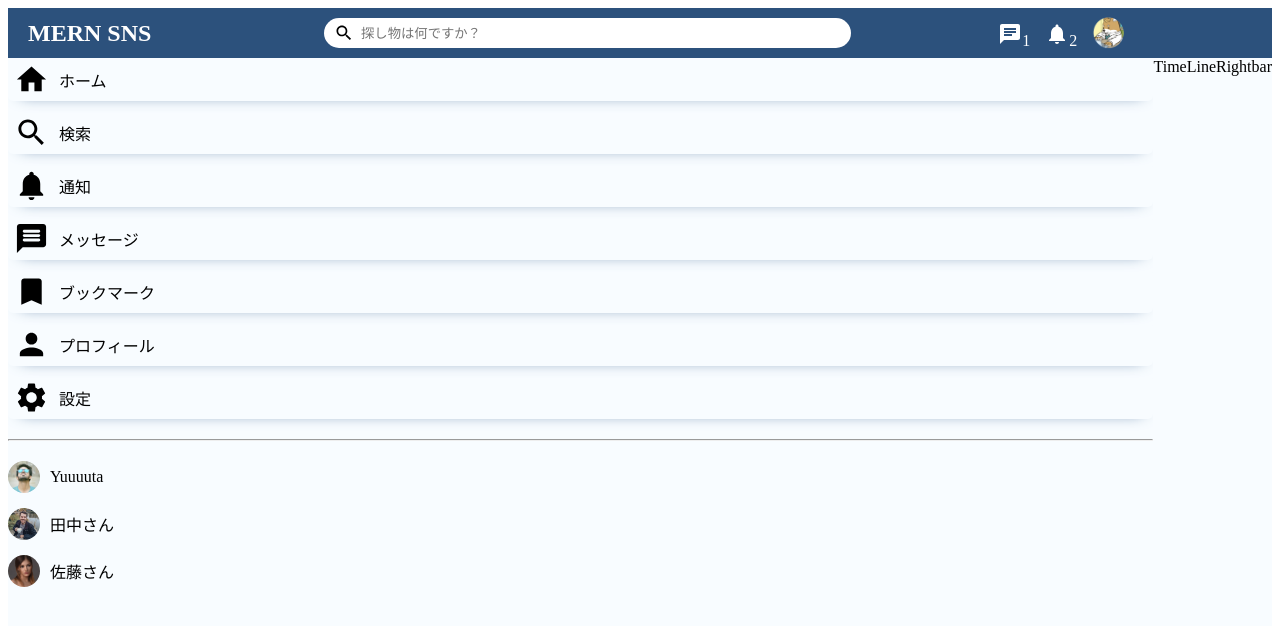
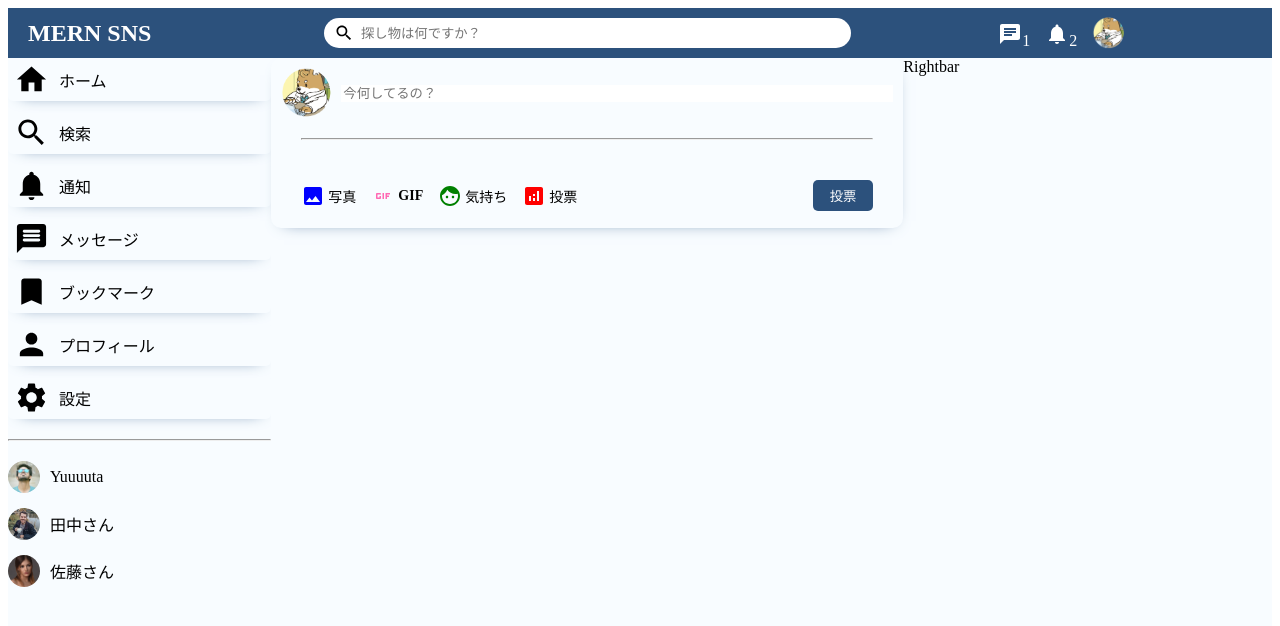
Before and after one commit to yutabee/mern_sns_frontend, a React (Create React App) app: page / in a window 1280 px wide. Shown: the top 626 px of the page. Built offline with nearby package versions, Linux system fonts and the light colour scheme.

Commit message:
mod share

```diff
--- a/src/components/rightbar/Rightbar.css
+++ b/src/components/rightbar/Rightbar.css
@@ -0,0 +1,3 @@
+.rightbar{
+    flex:3.5;
+}
--- a/src/components/rightbar/Rightbar.jsx
+++ b/src/components/rightbar/Rightbar.jsx
@@ -1,9 +1,10 @@
 import React from 'react'
+import './Rightbar.css'
 
 export const Rightbar = () => {
   return (
     <>
-         Rightbar
+         <div className="rightbar">Rightbar</div>
     </>
   );
 };
--- /dev/null
+++ b/src/components/share/Share.css
@@ -0,0 +1,73 @@
+.share{
+    width: 100%;
+    height: 170px;
+    box-shadow: 1px 5px 16px -12px #39608d;
+    border-radius: 10px;
+}
+
+.shareWrapper{
+    padding: 10px;
+}
+
+.shareTop{
+    display: flex;
+    align-items: center;
+}
+
+.shareProfileImg{
+    width:50px;
+    height: 50px;
+    border-radius: 50%;
+    object-fit: cover;
+    margin-right:10px;
+}
+
+.shareInput{        /* 黒いボーダーをなくす */
+    border:none;
+    width:100%;
+}
+
+.shareInput:focus{
+    outline: none;   /* フォーカスが当たった時の青い線を消す */
+}
+
+.shareHr{
+    margin: 20px;
+}
+
+.shareButtons{
+    display:flex;
+    align-items: center;
+    justify-content: space-between;
+}
+
+.shareOptions{
+    display: flex;
+    margin-left:20px;
+}
+
+.shareOption{
+    display: flex;  /* aicが当てられるので */
+    align-items: center;
+    margin-right: 15px;
+    cursor: pointer;
+}
+
+.shareIcon{
+    margin-right: 3px;
+}
+
+.shareOptionText{
+    font-size: 14px;
+    font-weight: 550;
+}
+
+.shareButton{
+    border: none;
+    padding: 6px 17px;
+    background-color: #2c517c;
+    border-radius: 5px;
+    color: pointer;
+    margin: 20px;
+    color: white;
+}
--- /dev/null
+++ b/src/components/share/Share.jsx
@@ -0,0 +1,40 @@
+import { Analytics, Face, Gif, Image } from '@mui/icons-material';
+import React from 'react'
+import './Share.css'
+
+export const Share = () => {
+  return (
+    <>
+          <div className="share">
+              <div className="shareWrapper">
+                  <div className="shareTop">
+                      <img src="/assets/person/1.jpeg" alt="" className='shareProfileImg' />
+                      <input type="text" className='shareInput' placeholder='今何してるの？' />
+                  </div>
+                <hr className="shareHr" />
+                  <div className="shareButtons">
+                      <div className="shareOptions">
+                          <div className="shareOption">
+                              <Image className='shareIcon' htmlColor='blue' />
+                              <span className='shareOptionText'>写真</span>
+                          </div>
+                           <div className="shareOption">
+                              <Gif className='shareIcon' htmlColor='hotpink' />
+                              <span className='shareOptionText'>GIF</span>
+                          </div>
+                           <div className="shareOption">
+                              <Face className='shareIcon' htmlColor='green' />
+                              <span className='shareOptionText'>気持ち</span>
+                          </div>
+                           <div className="shareOption">
+                              <Analytics className='shareIcon' htmlColor='red' />
+                              <span className='shareOptionText'>投票</span>
+                          </div>
+                      </div>
+                      <button className='shareButton'>投票</button>
+                  </div>
+              </div>
+         </div>
+    </>
+  );
+};
--- a/src/components/timeline/TimeLine.css
+++ b/src/components/timeline/TimeLine.css
@@ -0,0 +1,7 @@
+.timeline{
+    flex:6;
+}
+
+.timelineWrapper{
+    padding:20px;
+}
--- a/src/components/timeline/TimeLine.jsx
+++ b/src/components/timeline/TimeLine.jsx
@@ -1,9 +1,16 @@
 import React from 'react'
+import { Share } from '../share/Share';
+import './TimeLine.css'
 
 export const TimeLine = () => {
   return (
     <>
-         TimeLine
+        <div className="timeline">
+              <div className="timelineWapper">
+                  <Share />
+                  {/* <Post /> */}
+              </div>
+        </div>
     </>
   );
 };
```
